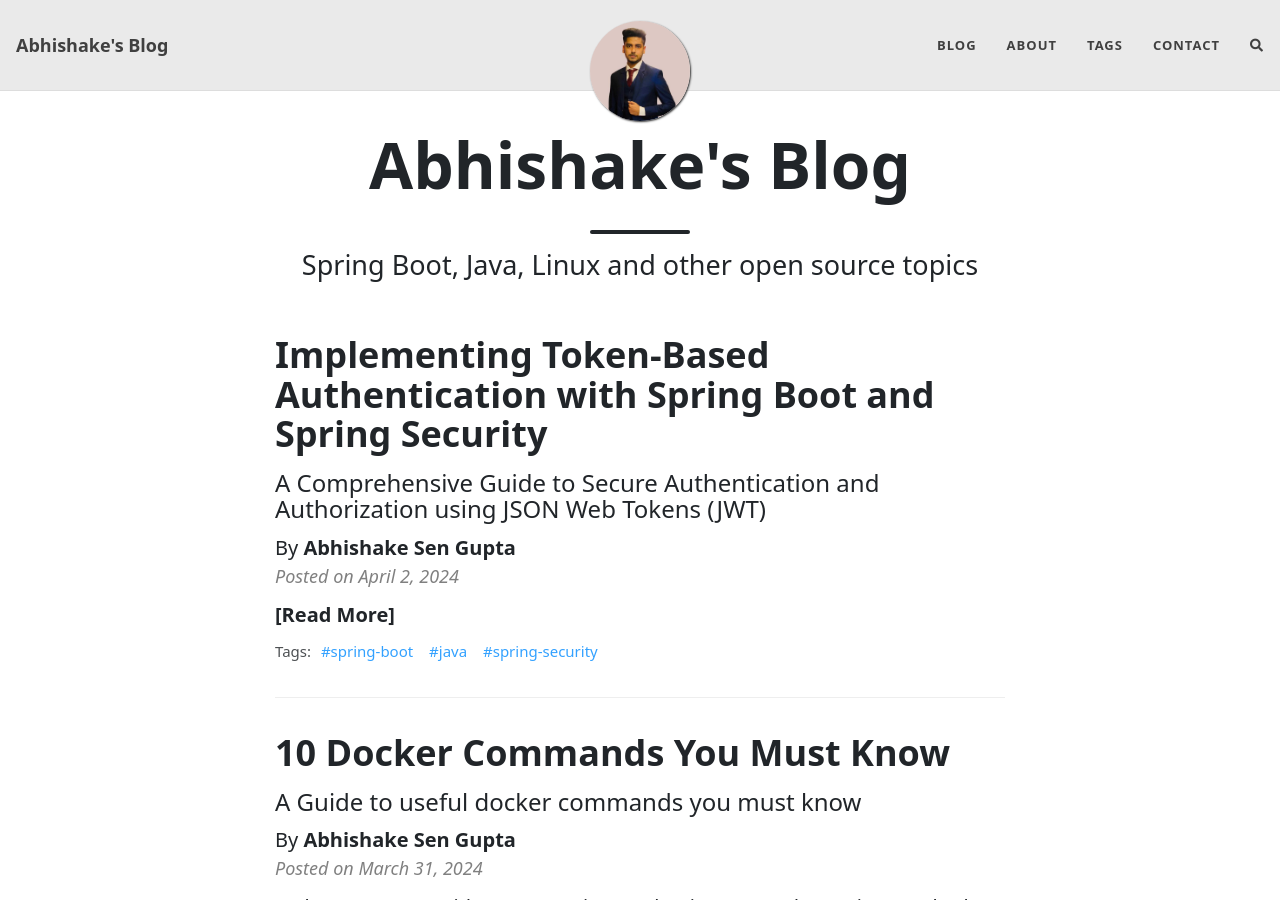
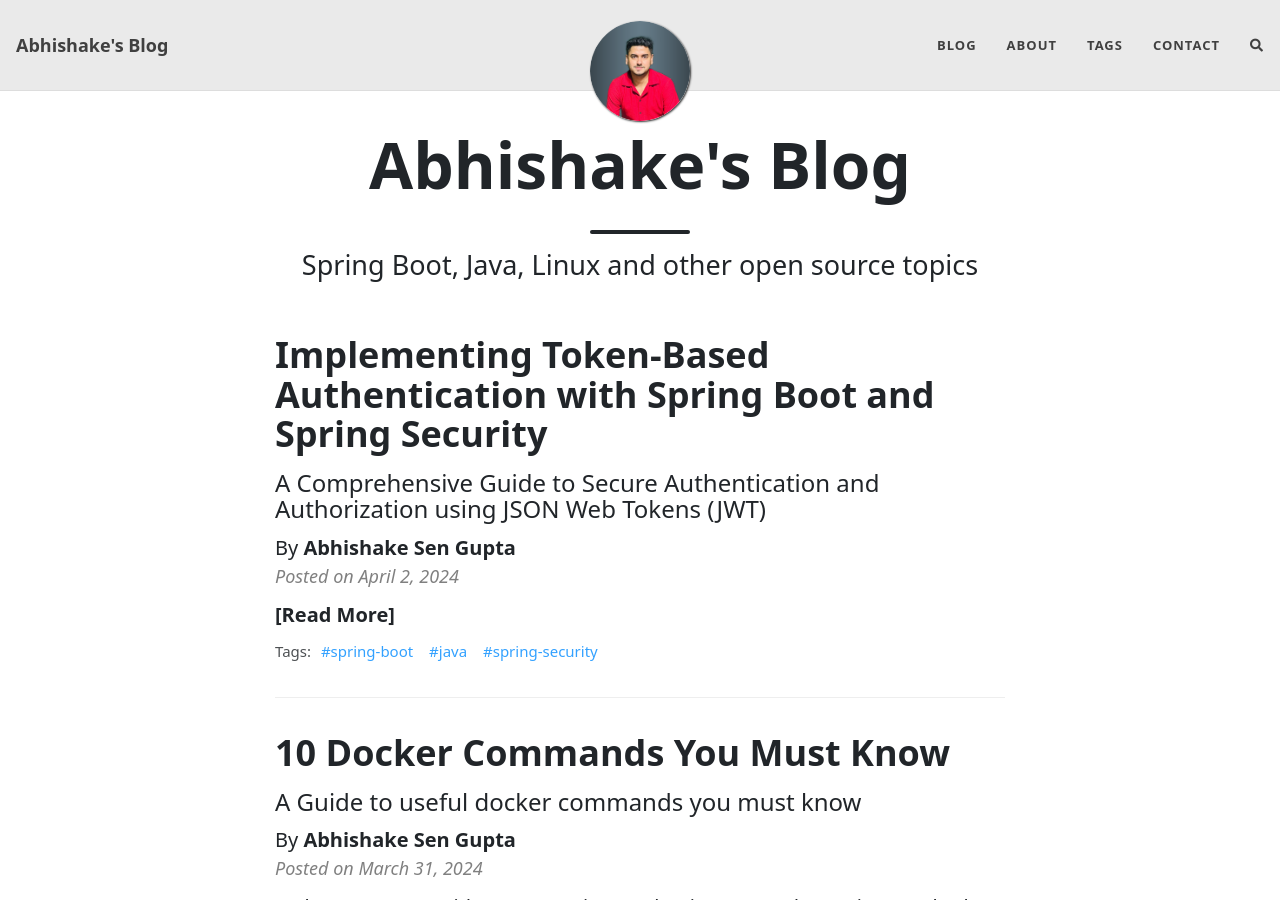
Before and after one commit to Abhishake63/abhishake.github.io, a Jekyll site: the page built from index.html, in a window 1280 px wide and 900 px high. Built offline with Jekyll 4.4.1, drawn with Linux system fonts in a browser that asks for light colours; nearby versions of some CDN libraries; the list of posts is cut into pages by our own code; comment, search, counter and statistics services are not loaded.

Commit message:
changed blog dp

```diff
--- a/_config.yml
+++ b/_config.yml
@@ -15,7 +15,7 @@ navbar-links:
 
 # Image to show in the navigation bar - works best with a square image
 # Remove this parameter if you don't want an image in the navbar
-avatar: "/assets/img/abhishake.jpeg"
+avatar: "/assets/img/abhishake.png"
 
 # By default, the image is cut into a circle. You can disable this behaviour by setting 'round-avatar: false'
 round-avatar: true
```
Also changed, not shown: assets/img/abhishake.png (added).
